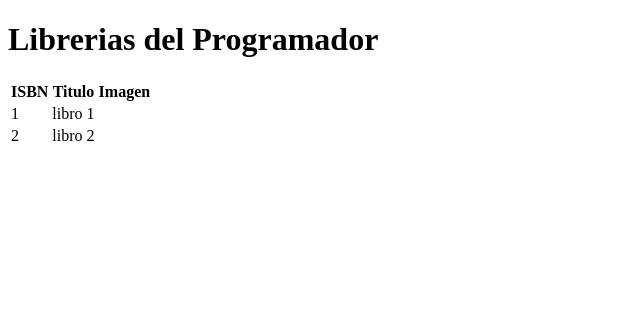
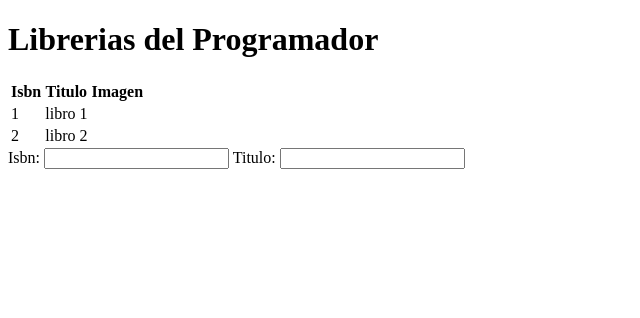
Before and after one commit to rulotr/djangorm_sqlfan, a Django app: page /home/ in a window 1280 px wide. Shown: the top 318 px of the page, without its empty margins (0-640 px from the left). Run offline with Django 3.2, Linux system fonts and the light colour scheme; some libraries are stand-ins or nearby versions.

Commit message:
Al seleccionar mostrar el detalle

```diff
--- a/orm_sqlfan/frontend/templates/paginas/index.html
+++ b/orm_sqlfan/frontend/templates/paginas/index.html
@@ -11,25 +11,40 @@
     <h1>Librerias del Programador</h1>
 </header>
 <body>
-    <div x-data="{
-        libros: [{isbn:'1',titulo: 'libro 1'},{isbn:'2',titulo: 'libro 2'} ]
-    }">
+    <div x-data="varAlpine()">
         <table class="table">
         <tr>
-          <th scope="col">ISBN</th>
+          <th scope="col">Isbn</th>
           <th scope="col">Titulo</th>
           <th scope="col">Imagen</th>
         </tr>
         <tbody id="listado-libros">
             <template x-for="libro in libros" :key="libro.isbn">
                 <tr>
-                  <td  x-text="libro.isbn"></td>
+                  <td  x-text="libro.isbn" x-on:click="mostrarDetalle(libro.isbn, libro.titulo)" ></td>
                   <td x-text="libro.titulo"></td>
                 </tr>
               </template>
         </tbody>
         </table>
+        <div>
+            <label for="inputIsbn">Isbn:</label>
+            <input id="inputIsbn" type="text" x-model=detalles.isbn />
+            <label for="inputIsbn">Titulo:</label>
+            <input id="inputIsbn" type="text" x-model=detalles.titulo  />
+        </div>
     </div>
-
+<script>
+    function varAlpine(){
+        return{
+            detalles: {isbn: "", titulo: ""},
+            libros: [{isbn:'1',titulo: 'libro 1'},{isbn:'2',titulo: 'libro 2'} ],
+            mostrarDetalle: function(isbn, titulo){
+               this.detalles.isbn = isbn
+               this.detalles.titulo = titulo
+            }
+        }
+    }
+</script>
 </body>
 </html>
```
